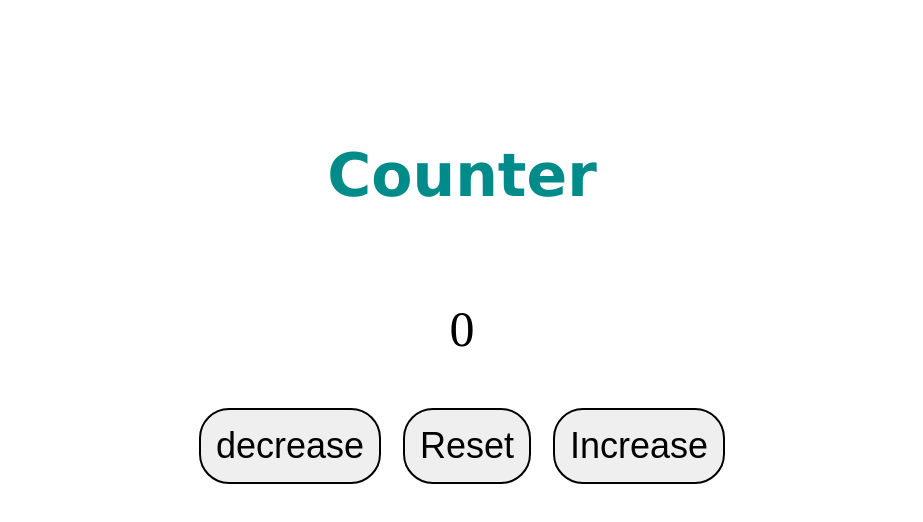
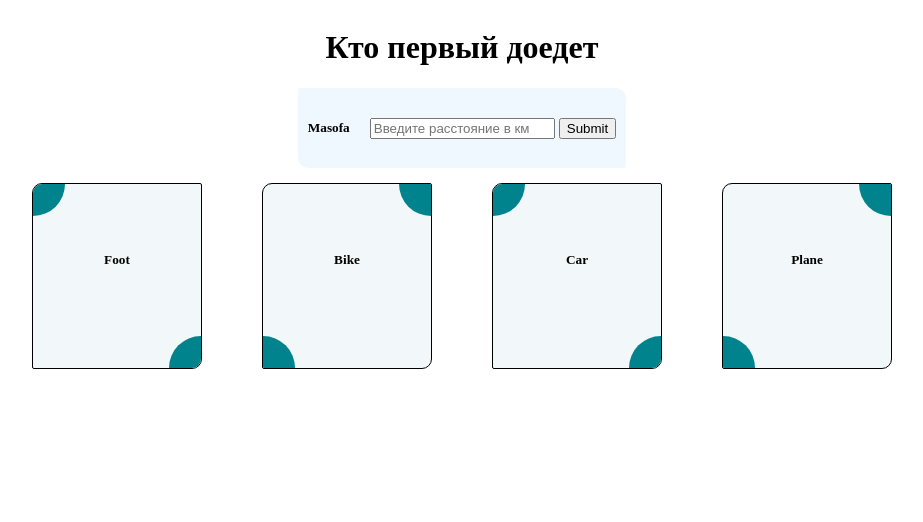
Before and after one commit to N75-homework/Alisher_Anvaro, a plain HTML site: page pages/index.html in a window 1280 px wide. Shown: the whole page, without its empty margins (178-1101 px from the left). Drawn offline with Linux system fonts and the light colour scheme.

Commit message:
full vts

```diff
--- a/assets/style/style.css
+++ b/assets/style/style.css
@@ -1,32 +1,136 @@
+/* body{
+    background: #000;
+    color: aliceblue;
+} */
 .container{
-    margin-top: 100px;
+    width: 100%;
+   max-width: 1200px;
+   margin: 0 auto;
+}
+.wrapper{
 display: flex;
 flex-direction: column;
 align-items: center;
+text-align: center;
 }
-.top{
+.wrapper__form{
     display: flex;
     align-items: center;
+    gap: 20px;
+    padding: 10px;
+    margin-bottom: 15px;
+    border-radius: 2px 10px 2px 10px;
+    background: aliceblue;
+    color: #000;
+}
+.wrapper__cards{
+    display: flex;
+    align-items: center;
+    justify-content: center;
+    gap: 60px;
+}
+
+.wrapper__card{
+    display: flex;
     flex-direction: column;
+    justify-content: center;
+    align-items: center;
+    position: relative;
+    height: 120px;
+    width: 120px;
+    border-radius: 10px 2px 10px 2px;
+    border: 1px solid;
+    background-color: #f2f8f9;
+    padding: 32px 24px;
+    z-index: 0;
+    overflow: hidden;
+    color: #000;
   }
-.area{
-    font-family: 'Lucida Sans', 'Lucida Sans Regular', 'Lucida Grande', 'Lucida Sans Unicode', Geneva, Verdana, sans-serif;
-    font-size: 60px;
-    font-weight: 900;
-    color: darkcyan;
+    .wrapper__card:before {
+      content: "";
+      position: absolute;
+      z-index: -1;
+      top: -16px;
+      right: -16px;
+      background: #00838d;
+      height: 32px;
+      width: 32px;
+      border-radius: 32px;
+      transform: scale(2);
+      transform-origin: 50% 50%;
+      transition: transform 0.5s ease-out;
+    }
+    .wrapper__card:nth-child(odd):before {
+        content: "";
+        position: absolute;
+        z-index: -1;
+        top: -16px;
+        left: -16px;
+        background: #00838d;
+        height: 32px;
+        width: 32px;
+        border-radius: 32px;
+        transform: scale(2);
+        transform-origin: 50% 50%;
+        transition: transform 0.5s ease-out;
+    }
+    .wrapper__card:nth-child(even):after{
+        content: "";
+        position: absolute;
+        z-index: -1;
+        bottom: -16px;
+        left: -16px;
+        height: 32px;
+        width: 32px;
+        border-radius: 32px;
+        transform: scale(2);
+        background: #00838d;
+        transition: transform 0.5s ease-out;
+    }
+    .wrapper__card:nth-child(odd):after{
+        content: "";
+        position: absolute;
+        z-index: -1;
+        bottom: -16px;
+        right: -16px;
+        height: 32px;
+        width: 32px;
+        border-radius: 32px;
+        transform: scale(2);
+        background: #00838d;
+        transition: transform 0.5s ease-out;
+    }
 
+    .wrapper__card:hover:before {
+      transform: scale(25);
     }
-.count{
-    font-size: 50px;
+    .wrapper__card:hover:after {
+      transform: scale(25);
     }
-#form{
+    .title{
+        text-align: center;
+         transition: 0.3s;
+    }
+    .subtitle{
+        text-align: center;
+        transition: 0.3s;
+    }
+    .wrapper__card:hover{
+
         display: flex;
-    gap: 22px;
+        flex-direction: column;
+        justify-content: start;
+        align-items: center;
     }
-.btn{
-    font-size: 36px;
-    padding: 15px;
-    border-radius: 30px;
-    border: 2px solid ;
-    cursor: pointer;
+    .wrapper__card:hover .title {
+        position: absolute;
+        top: 0;
+        font-size: 30px;
+        color: #ffffff;
     }
+    .wrapper__card:hover  .subtitle {
+        font-size: 20px;
+        position: absolute;
+        bottom: 20px;
+        color: rgba(255, 255, 255, 0.8);
+    }
--- a/pages/index.html
+++ b/pages/index.html
@@ -4,7 +4,7 @@
     <meta charset="UTF-8" />
     <meta http-equiv="X-UA-Compatible" content="IE=edge" />
     <meta name="viewport" content="width=device-width, initial-scale=1.0" />
-    <title>hw2</title>
+    <title>Race</title>
     <link rel="stylesheet" href="../assets/style/style.css" />
     <link
       rel="stylesheet"
@@ -16,17 +16,41 @@
   </head>
   <body>
     <div class="container">
-      <div class="top">
-          <h1 class="area">Counter</h1>
-          <p class="count">0</p>
-      </div>
-      <div id="form">
-          <button class="btn decrease" type="submit">decrease</button>
-          <button class="btn reset" type="submit">Reset</button>
-          <button class="btn increase" type="submit">Increase</button>
+      <div class="wrapper">
+          <div class="wrapper__top">
+              <h1 class="wrapper__top__h">Кто первый доедет</h1>
+              <div class="wrapper__form">
+                  <h5 class="wrapper__top__h">Masofa</h5>
+                  <form id="form" class="form">
+                      <input id="km" type="number" placeholder="Введите расстояние в км">
+                      <button type="submit">Submit</button>
+                  </form>
+              </div>
+          </div>
+          <div class="wrapper__cards">
+              <div class="wrapper__card">
+                  <img src="" alt="">
+                  <h5 class="title">Foot</h5>
+                  <p class="subtitle" id="piyoda"></p>
+              </div>
+              <div class="wrapper__card">
+                  <img src="" alt="">
+                  <h5 class="title">Bike</h5>
+                  <p class="subtitle" id="velik"></p>
+              </div>
+              <div class="wrapper__card">
+                  <img src="" alt="">
+                  <h5 class="title">Car</h5>
+                  <p class="subtitle" id="car"></p>
+              </div>
+              <div class="wrapper__card">
+                  <img src="" alt="">
+                  <h5 class="title">Plane</h5>
+                  <p class="subtitle" id="plane"></p>
+              </div>
+          </div>
       </div>
   </div>
-
     <script src="../script/app.js"></script>
   </body>
 </html>
--- a/script/app.js
+++ b/script/app.js
@@ -1,28 +1,54 @@
-const btns = document.querySelectorAll(".btn")
-const count = document.querySelector(".count")
+const piyoda = document.querySelector("#piyoda");
+const bike = document.querySelector("#velik");
+const car = document.querySelector("#car");
+const plane = document.querySelector("#plane");
+const inp = document.querySelector("#km")
+const form = document.querySelector("#form")
 
-let sum = 0
 
-btns.forEach((btn) => {
-    btn.addEventListener("click", (e) => {
-        const styles = e.currentTarget.classList
-        if(styles.contains("increase")){
-            sum++
-        } else   if(styles.contains("decrease")){
-            sum--
-        } else {
-            sum = 0
+form.addEventListener("click",function(e) {
+    e.preventDefault();
+    if(inp.value < 0){
+        alert('Введиет положительное число:)')
+        inp.value = 0;
+
+    }
+    function vts(data){
+        let time = inp.value / data,
+        d = time / 24,
+        h = time - Math.floor(d )* 24,
+        m = (h * 60) - Math.floor(h )* 60,
+        s = (m * 60) - Math.floor(m )* 60;
+        day = Math.floor(d);
+        hour = Math.floor(h);
+        minute = Math.floor(m);
+        second = Math.floor(s);
+
+        return include (day, hour, minute, second);
+    }
+
+    function include (day, hour, minute, second){
+        if(day < 1){
+            return `${hour}:${minute}:${second}`
+        }else{
+            return `${day}-day ${hour}:${minute}:${second}`
         }
-        if(sum < 0){
-            count.style.color = 'red'
-        }
-        if(sum === 0){
-            count.style.color = 'black'
-        }
-        if(sum > 0){
-            count.style.color = 'green'
-        }
-        count.textContent = sum
-    })
+
+    }
+
+piyoda.textContent = vts(3.6);
+bike.textContent = vts(14);
+car.textContent = vts(80);
+plane.textContent = vts(800);
+
 
 })
+
+
+
+
+// Время = 842 км / 67 км/ч = 12,5672 часа
+
+// Преобразуем эту десятичную дробь в минуты и секунды. Во-первых, умножьте 0,5672 на 60 = 34,0299 минут. Теперь мы умножаем это десятичное число на 60, чтобы получить секунды: 0,0299 * 60 = 1,8 секунды. Мы можем округлить это до 2 секунд, что даст нам 12 часов 34 минуты и 2 секунды.
+
+// Теперь вы знаете, как сделать преобразование скорости, расстояния и времени.
```
Lines whose indentation alone changed are shown as unchanged.
